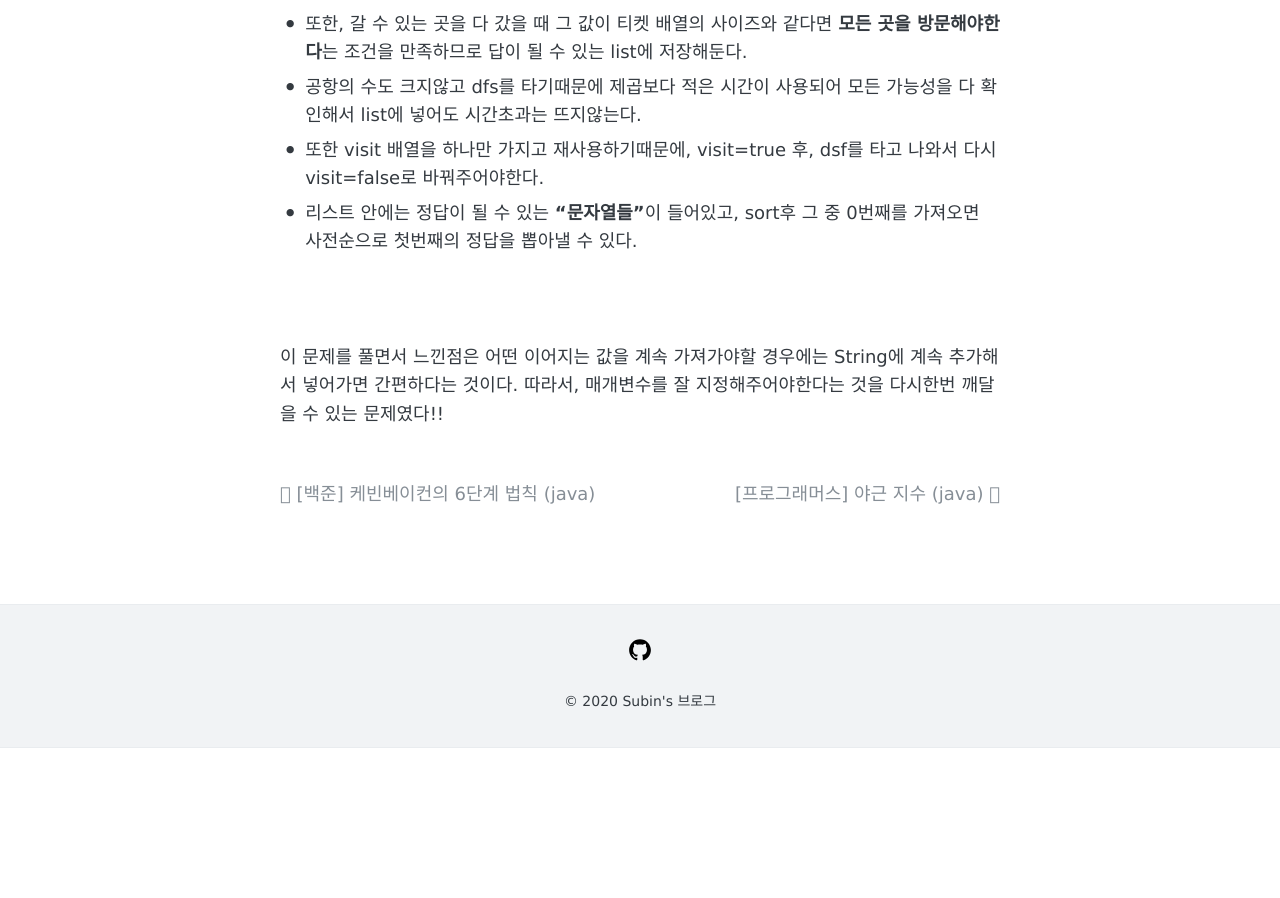
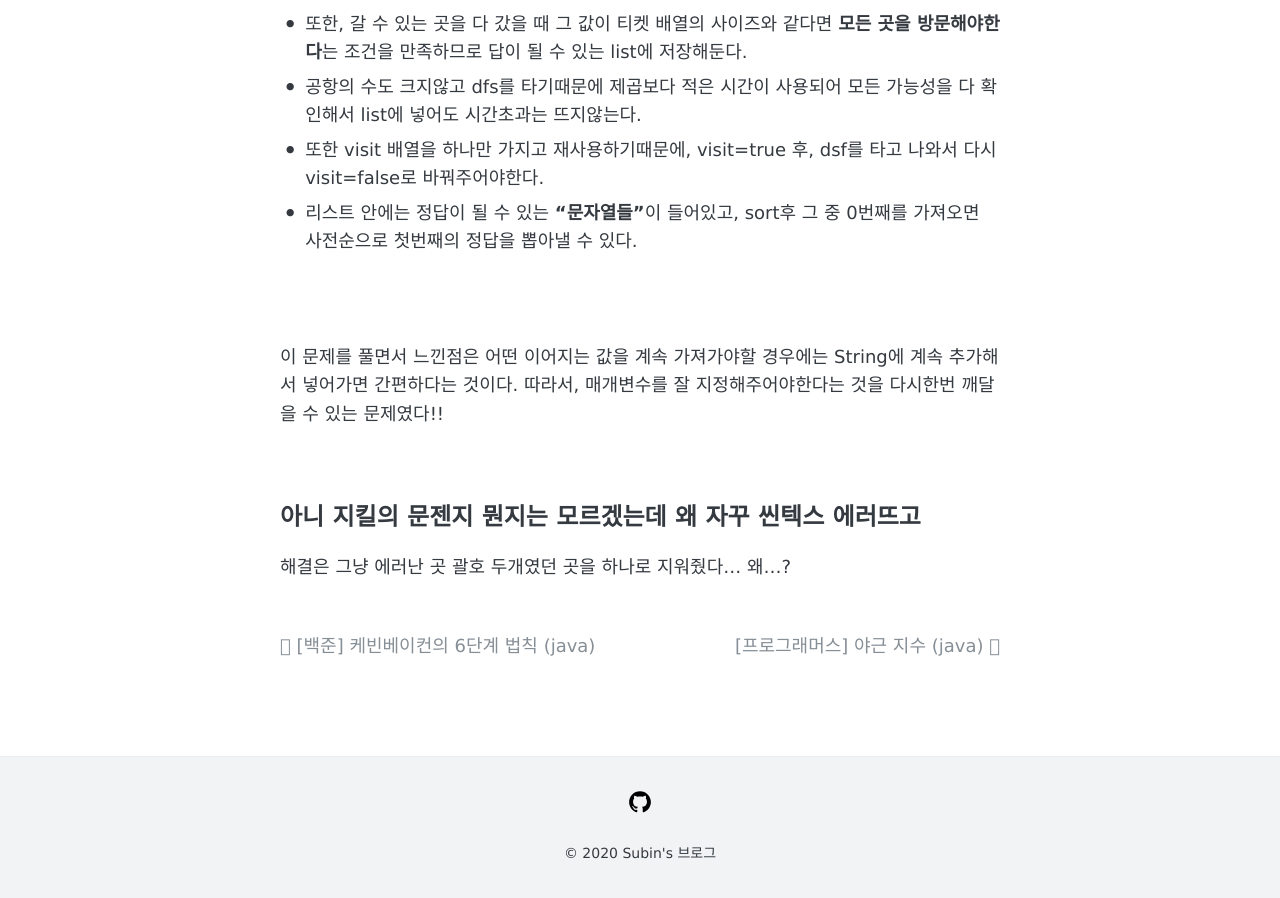
Before and after one commit to Parksuu/Parksuu.github.io, a Jekyll site: the page built from _posts/2020-03-24-104-[프로그래머스]-여행 경로-(java).md, in a window 1280 px wide and 900 px high, scrolled down 3043 px. Built offline with Jekyll 4.4.1, drawn with Linux system fonts in a browser that asks for light colours; comment, search, counter and statistics services are not loaded; before the commit the page ends 3791 px from its top, so only the background shows below that.

Commit message:
wierd jekyll

```diff
--- a/_posts/2020-03-24-104-[프로그래머스]-여행 경로-(java).md
+++ b/_posts/2020-03-24-104-[프로그래머스]-여행 경로-(java).md
@@ -130,3 +130,11 @@ public class prog_3_여행경로 {
 <br><br>
 
 이 문제를 풀면서 느낀점은 어떤 이어지는 값을 계속 가져가야할 경우에는 String에 계속 추가해서 넣어가면 간편하다는 것이다. 따라서, 매개변수를 잘 지정해주어야한다는 것을 다시한번 깨달을 수 있는 문제였다!!
+
+
+
+<br>
+
+## 아니 지킬의 문젠지 뭔지는 모르겠는데 왜 자꾸 씬텍스 에러뜨고 {{괄호 제대로 닫았는데 왜 이상하게 닫았다고 뭐라 그래....?}}
+
+해결은 그냥 에러난 곳 괄호 두개였던 곳을 하나로 지워줬다... 왜...?
```
